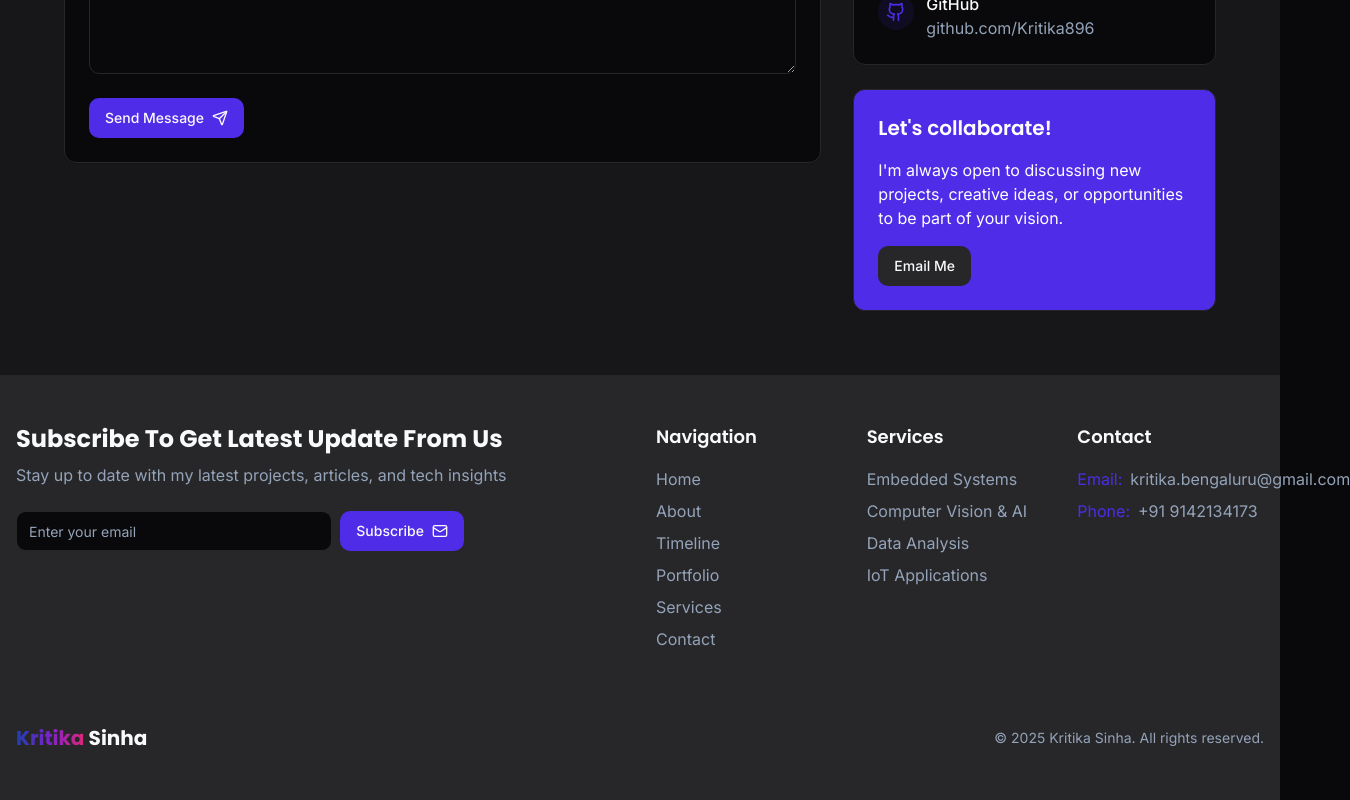
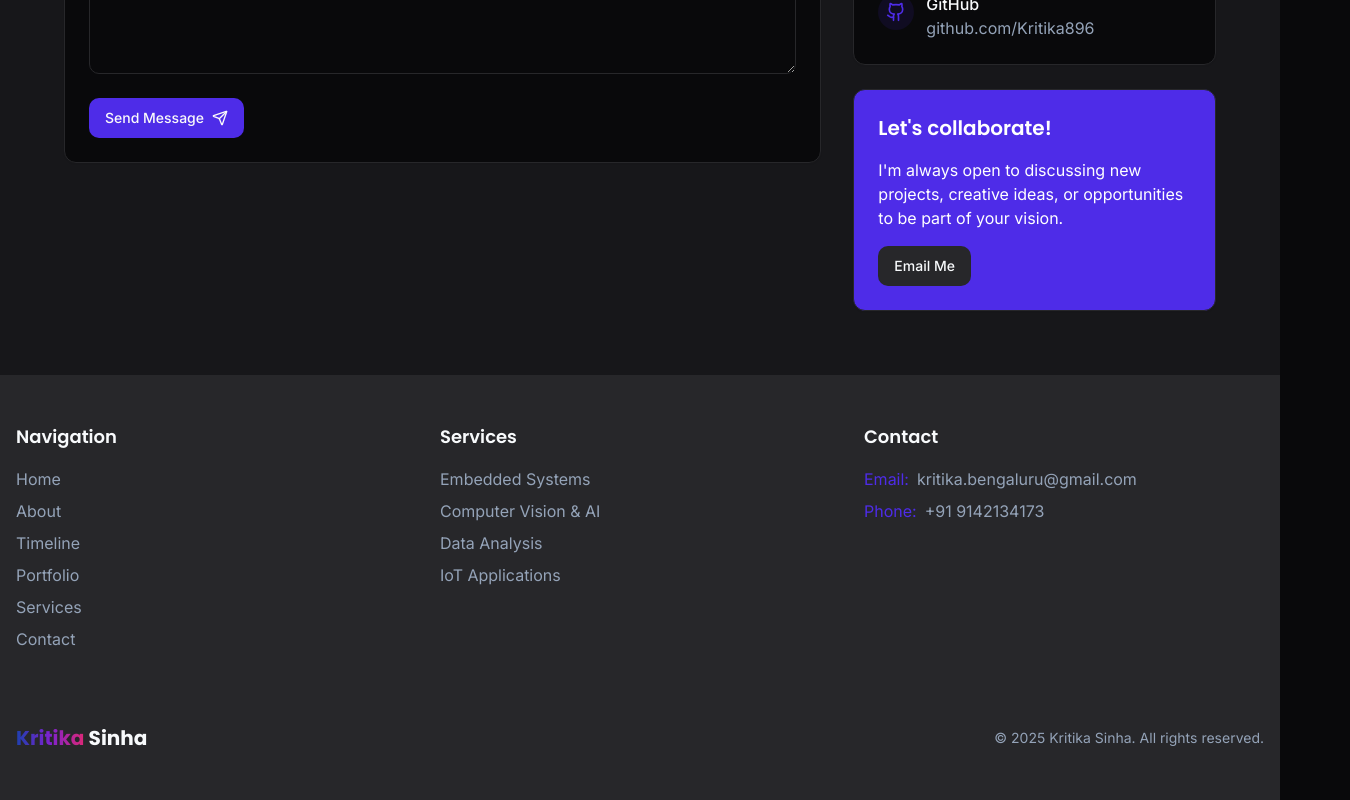
Before and after one commit to Kritika896/kritikasinha, a React (Vite) app: page / in a window 1280 px wide. Shown: the part 7677-8477 px from the top of the page, 1350 px wide, since content can reach past the window. Built offline with nearby package versions, Linux system fonts and the light colour scheme.

Commit message:
Remove footer subscription section
Removed the "Subscribe to get latest update from us" section from the footer in `src/components/Footer.tsx`.

```diff
--- a/src/components/Footer.tsx
+++ b/src/components/Footer.tsx
@@ -1,30 +1,7 @@
 
-import { Mail } from "lucide-react";
-import { Button } from "@/components/ui/button";
-import { Input } from "@/components/ui/input";
-import { useToast } from "@/hooks/use-toast";
-import { useState } from "react";
+import { Card, CardContent, CardHeader, CardTitle } from "@/components/ui/card";
 
 const Footer = () => {
-  const [email, setEmail] = useState("");
-  const [isSubscribing, setIsSubscribing] = useState(false);
-  const { toast } = useToast();
-
-  const handleSubscribe = (e: React.FormEvent) => {
-    e.preventDefault();
-    setIsSubscribing(true);
-
-    // Simulate subscription
-    setTimeout(() => {
-      toast({
-        title: "Subscribed!",
-        description: "You're now subscribed to my newsletter.",
-      });
-      setEmail("");
-      setIsSubscribing(false);
-    }, 1000);
-  };
-
   const links = [
     { name: "Home", href: "#home" },
     { name: "About", href: "#about" },
@@ -37,38 +14,7 @@ const Footer = () => {
   return (
     <footer className="bg-muted py-12">
       <div className="container mx-auto px-4">
-        <div className="grid grid-cols-1 lg:grid-cols-2 gap-8 mb-12">
-          <div>
-            <h2 className="text-2xl font-bold mb-2">Subscribe To Get Latest Update From Us</h2>
-            <p className="text-muted-foreground mb-6">
-              Stay up to date with my latest projects, articles, and tech insights
-            </p>
-            <form onSubmit={handleSubscribe} className="flex gap-2 max-w-md">
-              <div className="flex-1">
-                <Input
-                  type="email"
-                  placeholder="Enter your email"
-                  value={email}
-                  onChange={(e) => setEmail(e.target.value)}
-                  required
-                />
-              </div>
-              <Button type="submit" disabled={isSubscribing}>
-                {isSubscribing ? (
-                  <span className="flex items-center gap-2">
-                    <span className="h-4 w-4 border-2 border-t-transparent border-white rounded-full animate-spin"></span>
-                    Subscribing...
-                  </span>
-                ) : (
-                  <span className="flex items-center gap-2">
-                    Subscribe <Mail size={16} />
-                  </span>
-                )}
-              </Button>
-            </form>
-          </div>
-
-          <div className="grid grid-cols-2 md:grid-cols-3 gap-6">
+        <div className="grid grid-cols-2 md:grid-cols-3 gap-6 mb-12">
           <div>
             <h3 className="text-lg font-semibold mb-4">Navigation</h3>
             <ul className="space-y-2">
@@ -129,7 +75,6 @@ const Footer = () => {
             </ul>
           </div>
         </div>
-        </div>
 
         <div className="border-t pt-6 flex flex-col md:flex-row justify-between items-center">
           <div className="mb-4 md:mb-0">
```
Lines whose indentation alone changed are shown as unchanged.
